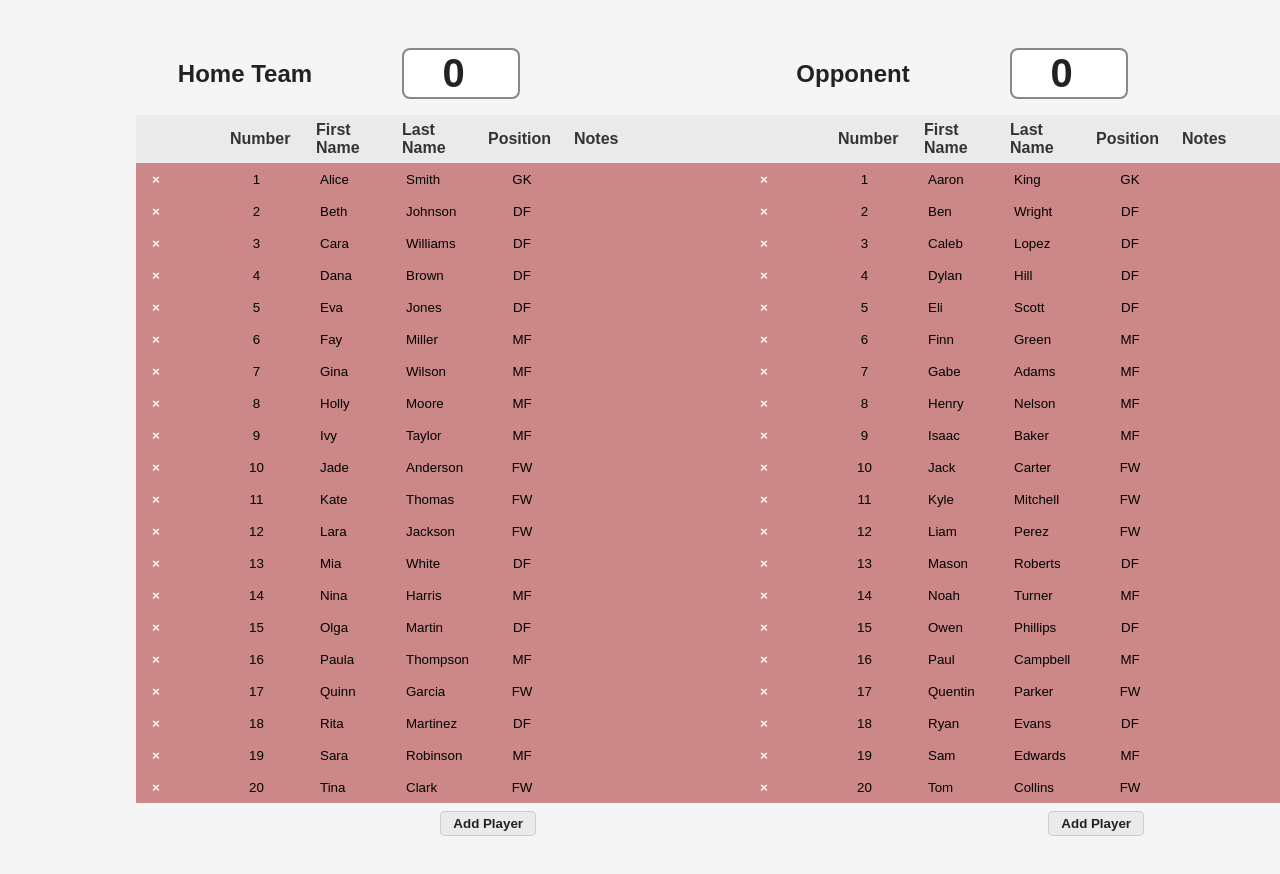
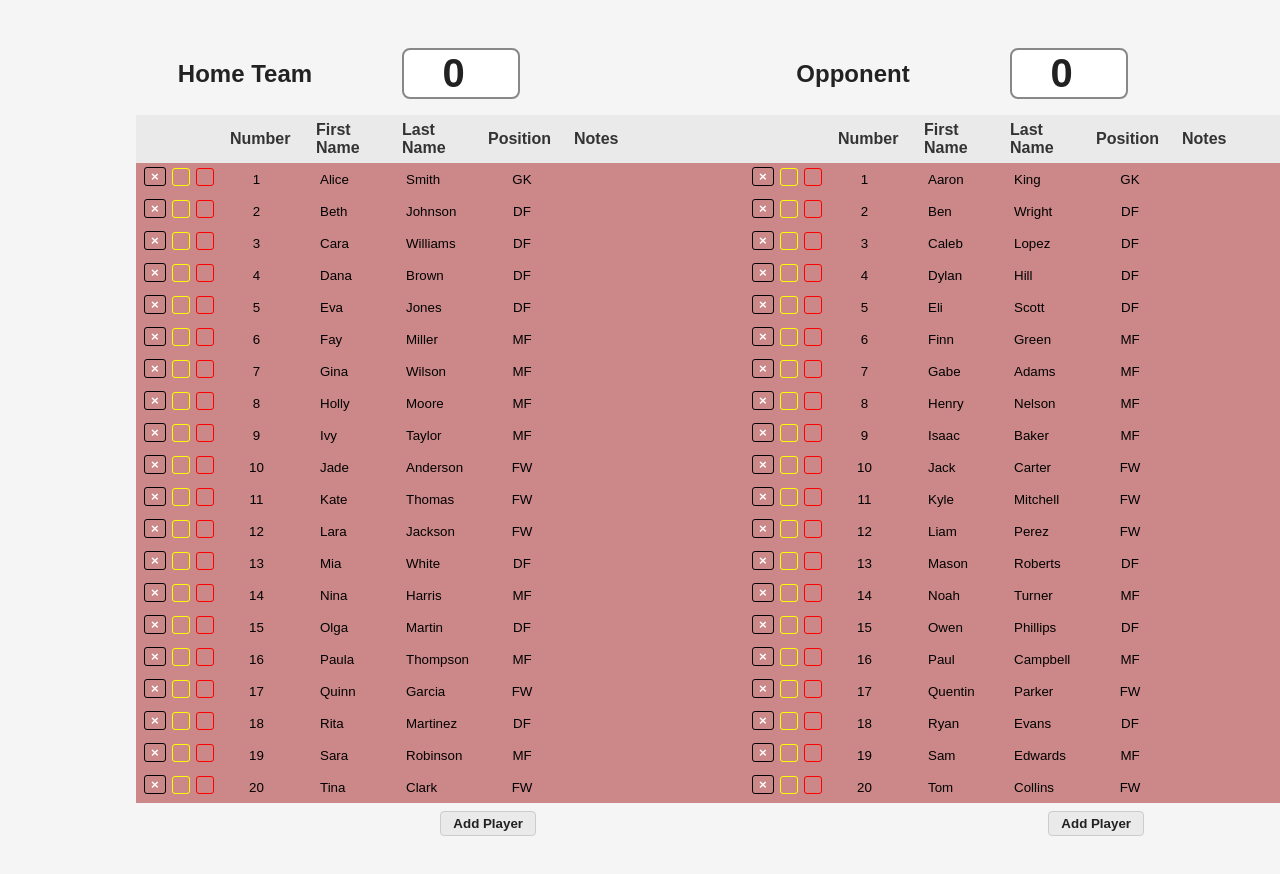
Before and after one commit to kenahoo/announcer, a React (Create React App) app in the folder announcer-app/: page / in a window 1280 px wide. Shown: the top 874 px of the page. Built offline with nearby package versions, Linux system fonts and the light colour scheme.

Commit message:
Add red & yellow cards

```diff
--- a/announcer-app/src/App.js
+++ b/announcer-app/src/App.js
@@ -3,52 +3,57 @@ import './App.css';
 
 // Initial roster data
 const initialHomeRoster = [
-  { number: 1, firstName: 'Alice', lastName: 'Smith', position: 'GK', scores: '' },
-  { number: 2, firstName: 'Beth', lastName: 'Johnson', position: 'DF', scores: '' },
-  { number: 3, firstName: 'Cara', lastName: 'Williams', position: 'DF', scores: '' },
-  { number: 4, firstName: 'Dana', lastName: 'Brown', position: 'DF', scores: '' },
-  { number: 5, firstName: 'Eva', lastName: 'Jones', position: 'DF', scores: '' },
-  { number: 6, firstName: 'Fay', lastName: 'Miller', position: 'MF', scores: '' },
-  { number: 7, firstName: 'Gina', lastName: 'Wilson', position: 'MF', scores: '' },
-  { number: 8, firstName: 'Holly', lastName: 'Moore', position: 'MF', scores: '' },
-  { number: 9, firstName: 'Ivy', lastName: 'Taylor', position: 'MF', scores: '' },
-  { number: 10, firstName: 'Jade', lastName: 'Anderson', position: 'FW', scores: '' },
-  { number: 11, firstName: 'Kate', lastName: 'Thomas', position: 'FW', scores: '' },
-  { number: 12, firstName: 'Lara', lastName: 'Jackson', position: 'FW', scores: '' },
-  { number: 13, firstName: 'Mia', lastName: 'White', position: 'DF', scores: '' },
-  { number: 14, firstName: 'Nina', lastName: 'Harris', position: 'MF', scores: '' },
-  { number: 15, firstName: 'Olga', lastName: 'Martin', position: 'DF', scores: '' },
-  { number: 16, firstName: 'Paula', lastName: 'Thompson', position: 'MF', scores: '' },
-  { number: 17, firstName: 'Quinn', lastName: 'Garcia', position: 'FW', scores: '' },
-  { number: 18, firstName: 'Rita', lastName: 'Martinez', position: 'DF', scores: '' },
-  { number: 19, firstName: 'Sara', lastName: 'Robinson', position: 'MF', scores: '' },
-  { number: 20, firstName: 'Tina', lastName: 'Clark', position: 'FW', scores: '' }
+  { number: 1, firstName: 'Alice', lastName: 'Smith', position: 'GK', scores: '', yellowCard: false, redCard: false },
+  { number: 2, firstName: 'Beth', lastName: 'Johnson', position: 'DF', scores: '', yellowCard: false, redCard: false },
+  { number: 3, firstName: 'Cara', lastName: 'Williams', position: 'DF', scores: '', yellowCard: false, redCard: false },
+  { number: 4, firstName: 'Dana', lastName: 'Brown', position: 'DF', scores: '', yellowCard: false, redCard: false },
+  { number: 5, firstName: 'Eva', lastName: 'Jones', position: 'DF', scores: '', yellowCard: false, redCard: false },
+  { number: 6, firstName: 'Fay', lastName: 'Miller', position: 'MF', scores: '', yellowCard: false, redCard: false },
+  { number: 7, firstName: 'Gina', lastName: 'Wilson', position: 'MF', scores: '', yellowCard: false, redCard: false },
+  { number: 8, firstName: 'Holly', lastName: 'Moore', position: 'MF', scores: '', yellowCard: false, redCard: false },
+  { number: 9, firstName: 'Ivy', lastName: 'Taylor', position: 'MF', scores: '', yellowCard: false, redCard: false },
+  { number: 10, firstName: 'Jade', lastName: 'Anderson', position: 'FW', scores: '', yellowCard: false, redCard: false },
+  { number: 11, firstName: 'Kate', lastName: 'Thomas', position: 'FW', scores: '', yellowCard: false, redCard: false },
+  { number: 12, firstName: 'Lara', lastName: 'Jackson', position: 'FW', scores: '', yellowCard: false, redCard: false },
+  { number: 13, firstName: 'Mia', lastName: 'White', position: 'DF', scores: '', yellowCard: false, redCard: false },
+  { number: 14, firstName: 'Nina', lastName: 'Harris', position: 'MF', scores: '', yellowCard: false, redCard: false },
+  { number: 15, firstName: 'Olga', lastName: 'Martin', position: 'DF', scores: '', yellowCard: false, redCard: false },
+  { number: 16, firstName: 'Paula', lastName: 'Thompson', position: 'MF', scores: '', yellowCard: false, redCard: false },
+  { number: 17, firstName: 'Quinn', lastName: 'Garcia', position: 'FW', scores: '', yellowCard: false, redCard: false },
+  { number: 18, firstName: 'Rita', lastName: 'Martinez', position: 'DF', scores: '', yellowCard: false, redCard: false },
+  { number: 19, firstName: 'Sara', lastName: 'Robinson', position: 'MF', scores: '', yellowCard: false, redCard: false },
+  { number: 20, firstName: 'Tina', lastName: 'Clark', position: 'FW', scores: '', yellowCard: false, redCard: false }
 ];
 
 const initialOpponentRoster = [
-  { number: 1, firstName: 'Aaron', lastName: 'King', position: 'GK', scores: '' },
-  { number: 2, firstName: 'Ben', lastName: 'Wright', position: 'DF', scores: '' },
-  { number: 3, firstName: 'Caleb', lastName: 'Lopez', position: 'DF', scores: '' },
-  { number: 4, firstName: 'Dylan', lastName: 'Hill', position: 'DF', scores: '' },
-  { number: 5, firstName: 'Eli', lastName: 'Scott', position: 'DF', scores: '' },
-  { number: 6, firstName: 'Finn', lastName: 'Green', position: 'MF', scores: '' },
-  { number: 7, firstName: 'Gabe', lastName: 'Adams', position: 'MF', scores: '' },
-  { number: 8, firstName: 'Henry', lastName: 'Nelson', position: 'MF', scores: '' },
-  { number: 9, firstName: 'Isaac', lastName: 'Baker', position: 'MF', scores: '' },
-  { number: 10, firstName: 'Jack', lastName: 'Carter', position: 'FW', scores: '' },
-  { number: 11, firstName: 'Kyle', lastName: 'Mitchell', position: 'FW', scores: '' },
-  { number: 12, firstName: 'Liam', lastName: 'Perez', position: 'FW', scores: '' },
-  { number: 13, firstName: 'Mason', lastName: 'Roberts', position: 'DF', scores: '' },
-  { number: 14, firstName: 'Noah', lastName: 'Turner', position: 'MF', scores: '' },
-  { number: 15, firstName: 'Owen', lastName: 'Phillips', position: 'DF', scores: '' },
-  { number: 16, firstName: 'Paul', lastName: 'Campbell', position: 'MF', scores: '' },
-  { number: 17, firstName: 'Quentin', lastName: 'Parker', position: 'FW', scores: '' },
-  { number: 18, firstName: 'Ryan', lastName: 'Evans', position: 'DF', scores: '' },
-  { number: 19, firstName: 'Sam', lastName: 'Edwards', position: 'MF', scores: '' },
-  { number: 20, firstName: 'Tom', lastName: 'Collins', position: 'FW', scores: '' }
+  { number: 1, firstName: 'Aaron', lastName: 'King', position: 'GK', scores: '', yellowCard: false, redCard: false },
+  { number: 2, firstName: 'Ben', lastName: 'Wright', position: 'DF', scores: '', yellowCard: false, redCard: false },
+  { number: 3, firstName: 'Caleb', lastName: 'Lopez', position: 'DF', scores: '', yellowCard: false, redCard: false },
+  { number: 4, firstName: 'Dylan', lastName: 'Hill', position: 'DF', scores: '', yellowCard: false, redCard: false },
+  { number: 5, firstName: 'Eli', lastName: 'Scott', position: 'DF', scores: '', yellowCard: false, redCard: false },
+  { number: 6, firstName: 'Finn', lastName: 'Green', position: 'MF', scores: '', yellowCard: false, redCard: false },
+  { number: 7, firstName: 'Gabe', lastName: 'Adams', position: 'MF', scores: '', yellowCard: false, redCard: false },
+  { number: 8, firstName: 'Henry', lastName: 'Nelson', position: 'MF', scores: '', yellowCard: false, redCard: false },
+  { number: 9, firstName: 'Isaac', lastName: 'Baker', position: 'MF', scores: '', yellowCard: false, redCard: false },
+  { number: 10, firstName: 'Jack', lastName: 'Carter', position: 'FW', scores: '', yellowCard: false, redCard: false },
+  { number: 11, firstName: 'Kyle', lastName: 'Mitchell', position: 'FW', scores: '', yellowCard: false, redCard: false },
+  { number: 12, firstName: 'Liam', lastName: 'Perez', position: 'FW', scores: '', yellowCard: false, redCard: false },
+  { number: 13, firstName: 'Mason', lastName: 'Roberts', position: 'DF', scores: '', yellowCard: false, redCard: false },
+  { number: 14, firstName: 'Noah', lastName: 'Turner', position: 'MF', scores: '', yellowCard: false, redCard: false },
+  { number: 15, firstName: 'Owen', lastName: 'Phillips', position: 'DF', scores: '', yellowCard: false, redCard: false },
+  { number: 16, firstName: 'Paul', lastName: 'Campbell', position: 'MF', scores: '', yellowCard: false, redCard: false },
+  { number: 17, firstName: 'Quentin', lastName: 'Parker', position: 'FW', scores: '', yellowCard: false, redCard: false },
+  { number: 18, firstName: 'Ryan', lastName: 'Evans', position: 'DF', scores: '', yellowCard: false, redCard: false },
+  { number: 19, firstName: 'Sam', lastName: 'Edwards', position: 'MF', scores: '', yellowCard: false, redCard: false },
+  { number: 20, firstName: 'Tom', lastName: 'Collins', position: 'FW', scores: '', yellowCard: false, redCard: false }
 ];
 
 function Roster({ teamName, onTeamNameChange, score, onScoreChange, players, status, toggleStatus, handlePlayerChange, handleRemovePlayer, handleAddPlayer }) {
+  // Card toggle handlers
+  const handleToggleCard = (idx, cardType) => {
+    handlePlayerChange(idx, cardType, !players[idx][cardType]);
+  };
+
   return (
     <div className="roster">
       <div className="team-header" style={{ display: 'flex', alignItems: 'center', justifyContent: 'center', marginBottom: '16px', gap: '32px' }}>
@@ -90,14 +95,28 @@ function Roster({ teamName, onTeamNameChange, score, onScoreChange, players, sta
                 if (e.target.tagName !== 'INPUT' && e.target.tagName !== 'BUTTON') toggleStatus(player.number);
               }}
             >
-              <td>
+              <td style={{ display: 'flex', alignItems: 'center', gap: '4px' }}>
                 <button
                   type="button"
                   onClick={e => { e.stopPropagation(); handleRemovePlayer(idx); }}
-                  style={{ background: 'transparent', color: '#fff', border: 'none', borderRadius: '0', padding: '2px 8px', cursor: 'pointer', fontWeight: 'bold' }}
+                  style={{ background: 'transparent', color: '#fff', border: '1px solid #000', borderRadius: '3px', cursor: 'pointer', fontWeight: 'bold' }}
                   aria-label="Remove Player"
+                >×</button>
+                <button
+                  type="button"
+                  onClick={e => { e.stopPropagation(); handleToggleCard(idx, 'yellowCard'); }}
+                  style={{ background: player.yellowCard ? '#ff0' : 'transparent', border: '1px solid #ff0', borderRadius: '3px', width: '18px', height: '18px', padding: 0, cursor: 'pointer', marginLeft: '2px' }}
+                  aria-label="Toggle Yellow Card"
+                  title="Yellow Card"
                 >
-                  ×
+                </button>
+                <button
+                  type="button"
+                  onClick={e => { e.stopPropagation(); handleToggleCard(idx, 'redCard'); }}
+                  style={{ background: player.redCard ? '#f00' : 'transparent', border: '1px solid #f00', borderRadius: '3px', width: '18px', height: '18px', padding: 0, cursor: 'pointer', marginLeft: '2px' }}
+                  aria-label="Toggle Red Card"
+                  title="Red Card"
+                >
                 </button>
               </td>
               <td>
@@ -201,13 +220,13 @@ function App() {
   const handleAddHomePlayer = () => {
     setHomeRoster(prev => {
       const nextNumber = prev.length > 0 ? Math.max(...prev.map(p => p.number)) + 1 : 1;
-      return [...prev, { number: nextNumber, firstName: '', lastName: '', position: '', scores: '' }];
+      return [...prev, { number: nextNumber, firstName: '', lastName: '', position: '', scores: '', yellowCard: false, redCard: false }];
     });
   };
   const handleAddOpponentPlayer = () => {
     setOpponentRoster(prev => {
       const nextNumber = prev.length > 0 ? Math.max(...prev.map(p => p.number)) + 1 : 1;
-      return [...prev, { number: nextNumber, firstName: '', lastName: '', position: '', scores: '' }];
+      return [...prev, { number: nextNumber, firstName: '', lastName: '', position: '', scores: '', yellowCard: false, redCard: false }];
     });
   };
 
```
